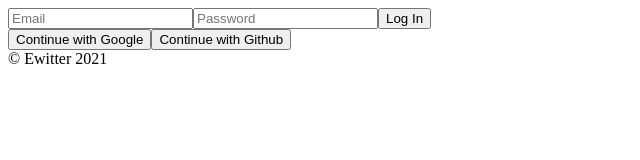
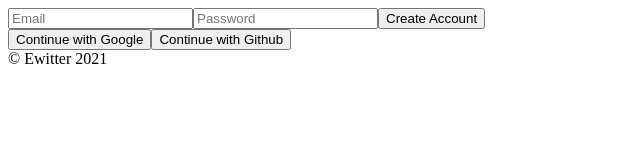
Before and after one commit to Enterprise09/ewitter, a React (Create React App) app: page /#/ in a window 1280 px wide. Shown: the top 160 px of the page, without its empty margins (0-640 px from the left). Built offline with nearby package versions, Linux system fonts and the light colour scheme; no server answers.

Commit message:
Account checking

```diff
--- a/src/routes/Auth.js
+++ b/src/routes/Auth.js
@@ -1,8 +1,10 @@
+import { authService } from "fbase";
 import React, { useState } from "react";
 
 const Auth = () => {
   const [email, setEmail] = useState("");
   const [password, setPassword] = useState("");
+  const [newAccount, setNewAccount] = useState(true);
   const onChange = (event) => {
     const {
       target: { name, value },
@@ -13,8 +15,13 @@
       setPassword(value);
     }
   };
-  const onSubmit = (event) => {
+  const onSubmit = async (event) => {
     event.preventDefault();
+    if (newAccount) {
+      await authService.createUserWithEmailAndPassword(email, password);
+    } else {
+      await authService.signInWithEmailAndPassword(email, password);
+    }
   };
   return (
     <div>
@@ -35,7 +42,7 @@
           value={password}
           onChange={onChange}
         />
-        <input type="submit" value="Log In" />
+        <input type="submit" value={newAccount ? "Create Account" : "Log In"} />
       </form>
       <div>
         <button>Continue with Google</button>
```
